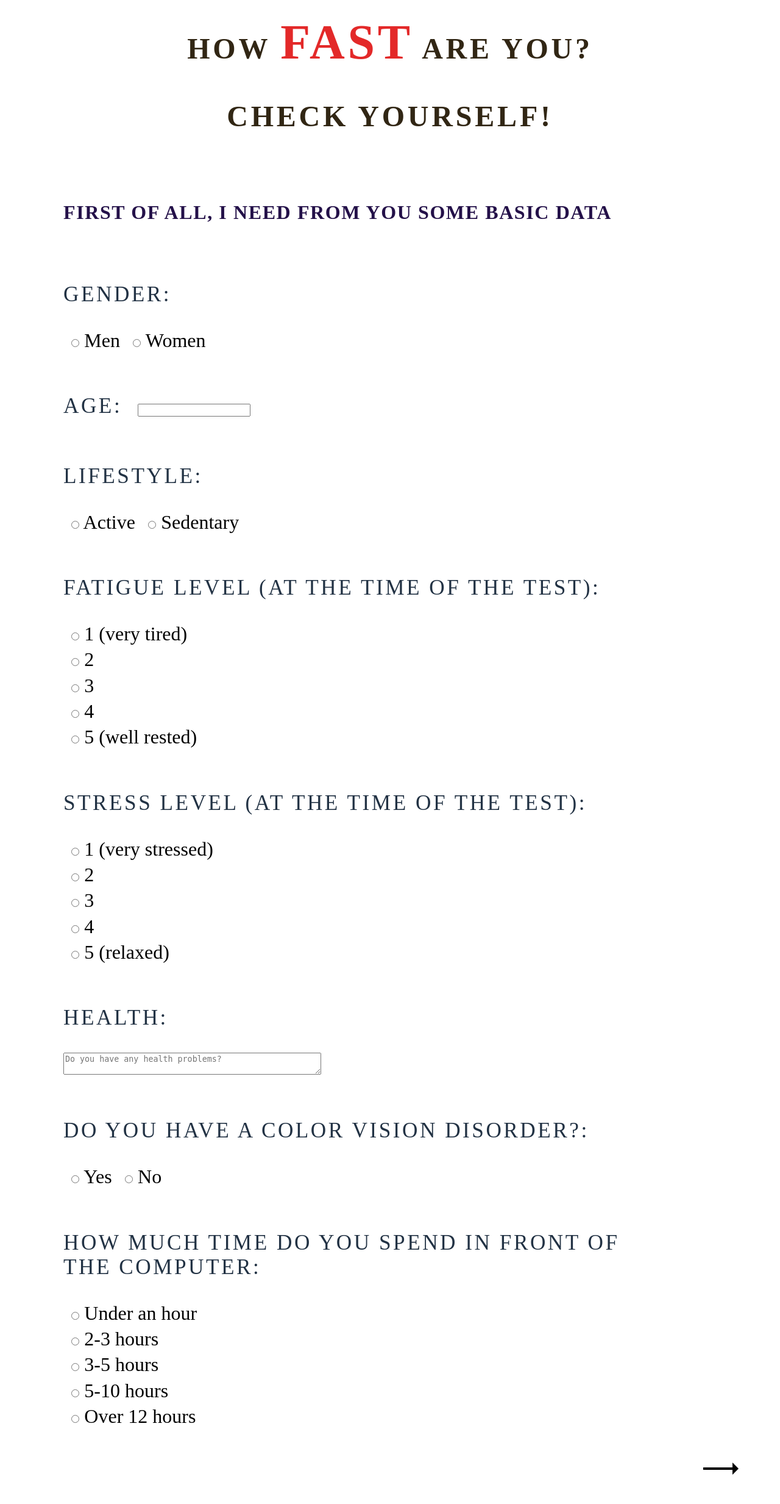
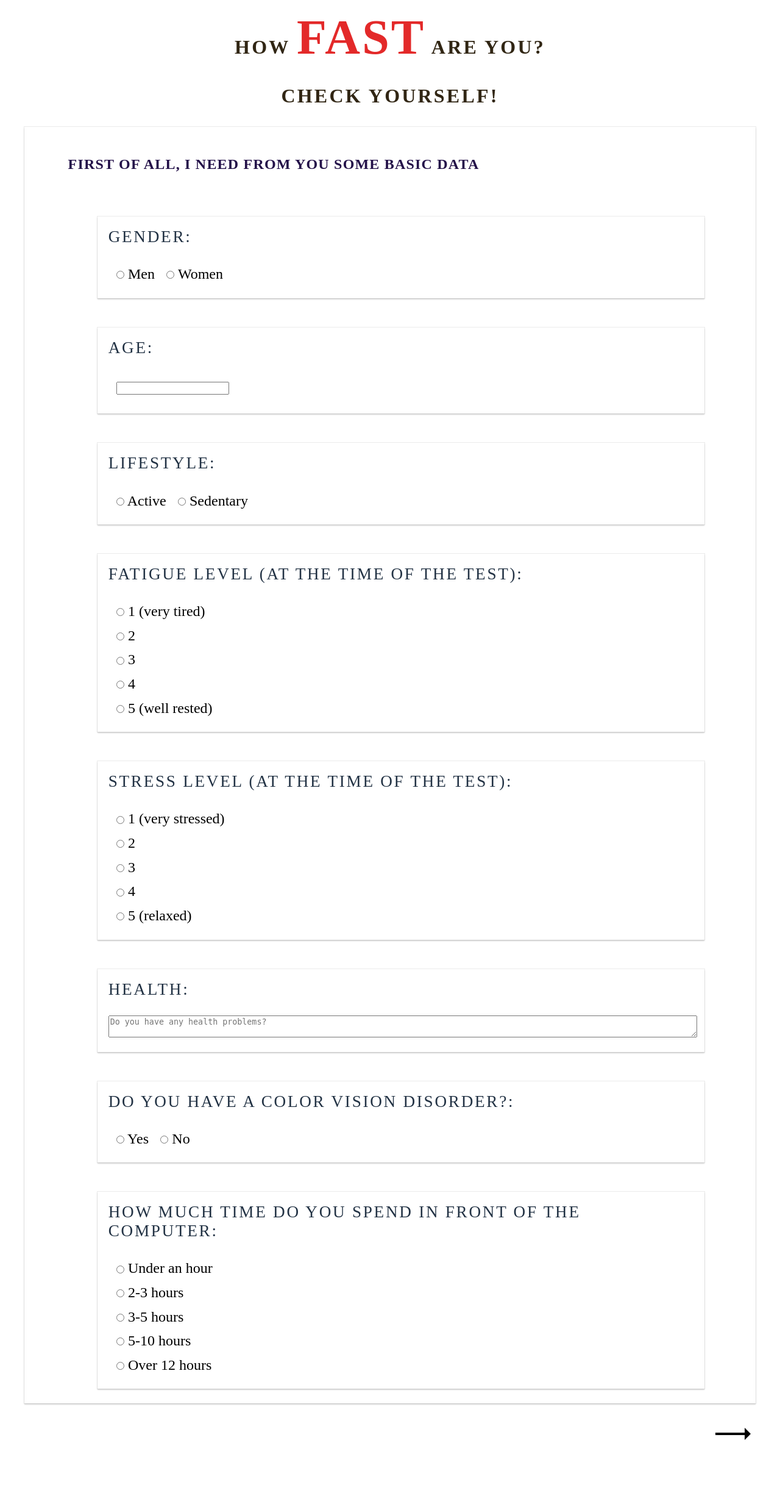
Before and after one commit to kajetankubicz/ETI-184688-184485-184858-2023-Visual-Stimuli, a Flask app: page / in a window 1280 px wide. Shown: the whole page at 61% size. After the commit the page ends 2361 px from the top, so only its background shows below. Run offline with Flask 2, Linux system fonts and the light colour scheme.

Commit message:
updated survey design

```diff
--- a/static/style.css
+++ b/static/style.css
@@ -4,7 +4,7 @@ h1{
   text-align: center;
   letter-spacing: 0.1em;
   margin: 0.5em 0 1em 0;
-  font-size: 3rem;
+  font-size: 2rem;
 }
 
 h2{
@@ -14,12 +14,24 @@ h2{
   flex-wrap: nowrap;
   letter-spacing: 0.05em;
   margin: 2em 0em 2em 3em;
-  font-size: 2rem;
+  font-size: 1.5rem;
+}
+
+p{
+  width: 100%;
+  padding: 0.75em;
+  box-shadow: 0 2px 2px 0 rgba(0, 0, 0, 0.16), 0 0 0 1px rgba(0, 0, 0, 0.08);
 }
 
 input{
   margin: 1em 0 1em 1em;
 }
+
+textarea{
+  width: 100%;
+
+}
+
 
 .wrapper{
   display: flex;
@@ -27,6 +39,9 @@ input{
   justify-content: flex-start;
   align-items: flex-start;
   width: 95%;
+  margin: 0 auto;
+  box-shadow: 0 2px 2px 0 rgba(0, 0, 0, 0.16), 0 0 0 1px rgba(0, 0, 0, 0.08);
+
 }
 
 .color-title{
@@ -41,8 +56,8 @@ form{
   align-items: flex-start;
   width: 80%;
   text-align: left;
-  font-size: 2rem;
-  margin: 0 3em;
+  font-size: 1.5rem;
+  margin: 0 auto;
 }
 
 input[type=text]:focus {
@@ -54,21 +69,25 @@ input[type=text]:focus {
   display: block;
   letter-spacing: 0.1em;
   text-transform: uppercase;
-  font-size: 2.2rem;
+  font-size: 1.7rem;
   color: #223244;
 }
 
 
 .pic {
+  display: flex;
+  flex-direction: row;
+  justify-content: flex-end;
+  align-items: flex-end;
   width: 100%;
   height: 10vh;
 }
 
 .button {
   position: absolute;
-  left: 90%;
+
   height: 60px;
-  width: 100px;
+  width: 100%;
   cursor: pointer;
 }
 
--- a/templates/index.html
+++ b/templates/index.html
@@ -32,9 +32,8 @@
             </label>
           </p>
         <p>
-          <label class="head-label">Age:
-            <input type="text" name="age">
-          </label>
+          <label class="head-label">Age:</label><br>
+          <input type="number" name="age">
         </p>
         <p>
           <label class="head-label">Lifestyle:</label><br>
```
